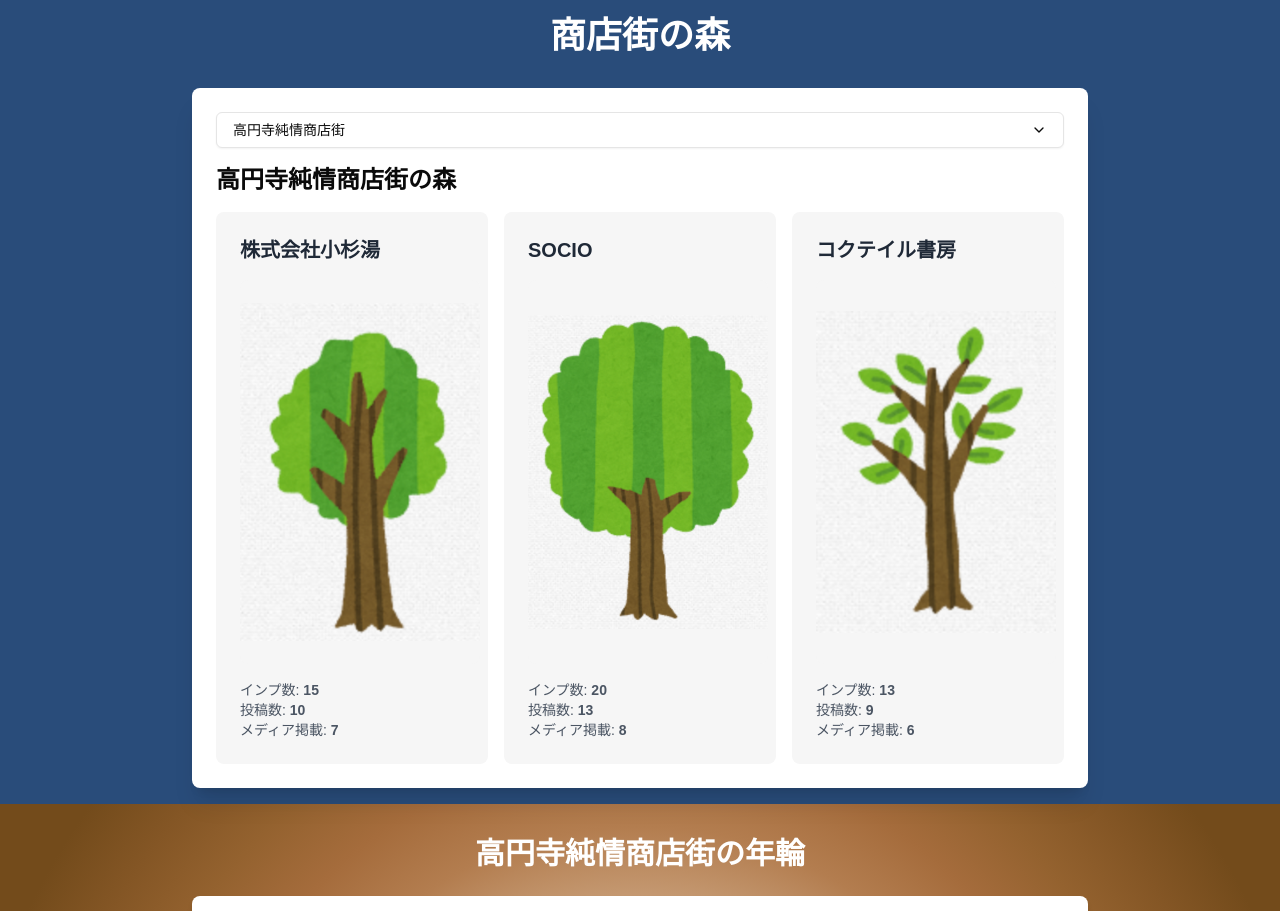
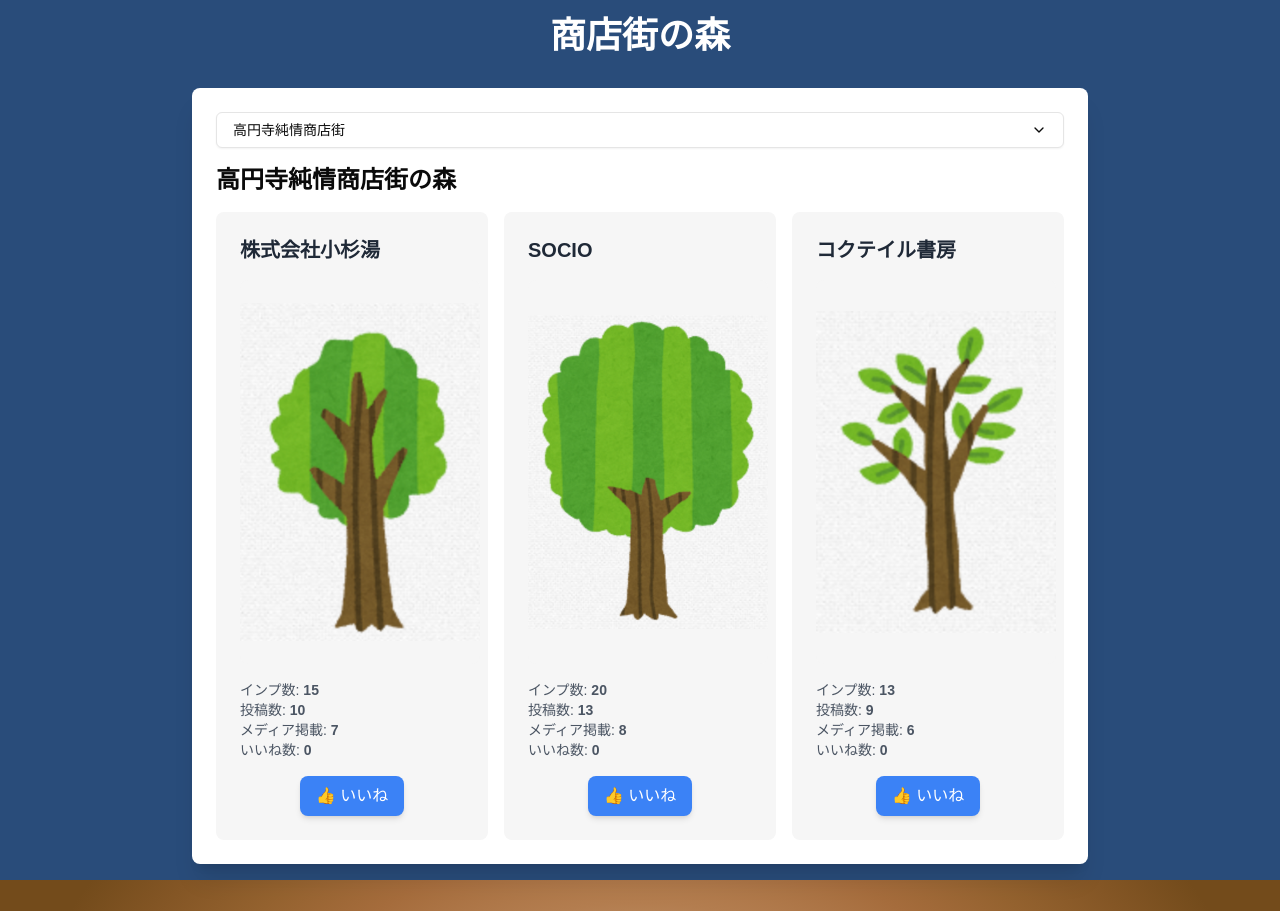
Before and after one commit to Skyryo/team_lefty, a Next.js app: page /forest in a window 1280 px wide. Shown: the top 911 px of the page. Built offline with nearby package versions, Linux system fonts and the light colour scheme.

Commit message:
いいねボタン

```diff
--- a/app/forest/components/Tree.jsx
+++ b/app/forest/components/Tree.jsx
@@ -1,9 +1,12 @@
 "use client";
 
-import React from "react";
+import React, { useState } from "react";
 
 export default function Tree({ shop }) {
-  const growth = calculateGrowth(shop);
+  const [likes, setLikes] = useState(0); // いいねの状態を管理
+
+  // 成長度を計算する関数
+  const growth = calculateGrowth(shop) + likes; // いいねの数を成長度に加算
 
   // 成長度に応じた画像の選択
   let treeImage;
@@ -62,6 +65,18 @@
           メディア掲載:{" "}
           <span className="font-semibold">{shop.mediaMentions}</span>
         </p>
+        <p>
+          いいね数: <span className="font-semibold">{likes}</span>
+        </p>
+      </div>
+      {/* いいねボタン */}
+      <div className="mt-4 flex justify-center">
+        <button
+          onClick={() => setLikes((prevLikes) => prevLikes + 1)} // いいねを1増やす
+          className="px-4 py-2 bg-blue-500 text-white rounded-lg shadow-md hover:bg-blue-600"
+        >
+          👍 いいね
+        </button>
       </div>
     </div>
   );
```
Also changed, not shown: public/logo.png (added).
